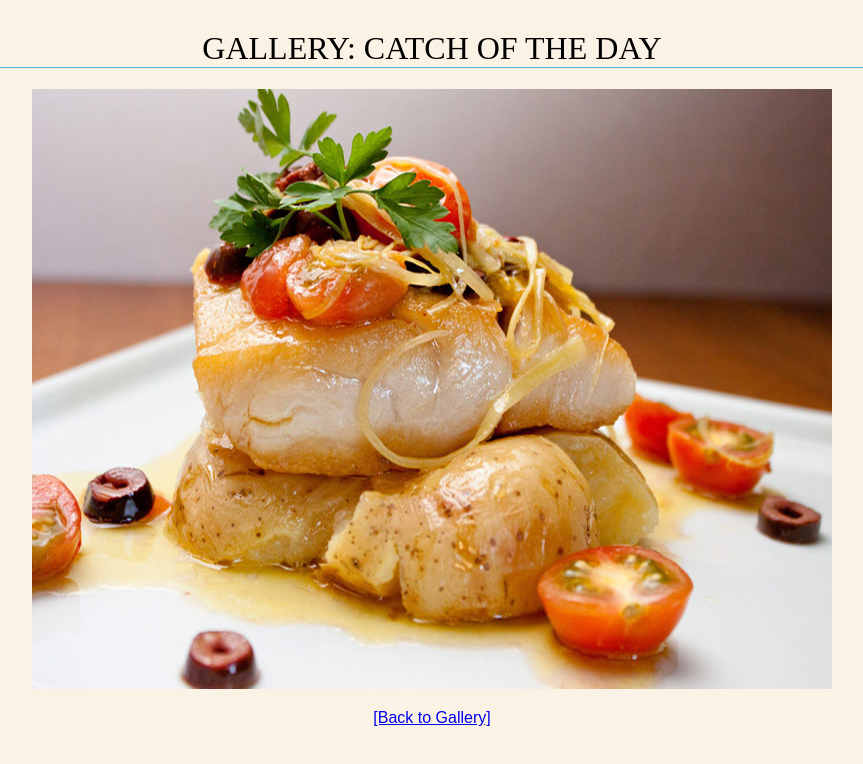
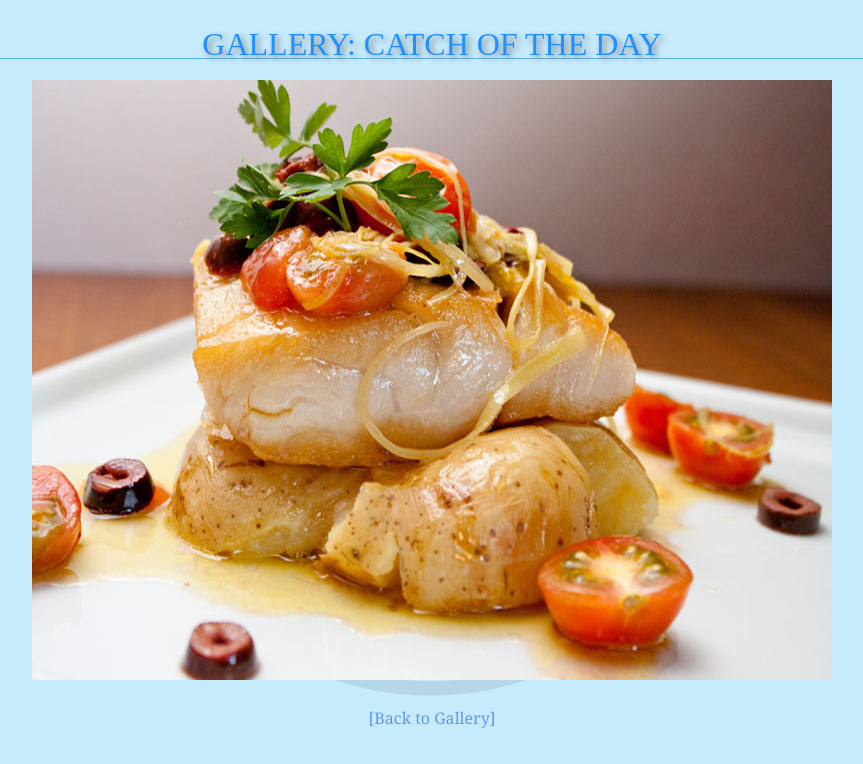
Before and after one commit to naturallyemerson/fid, a plain HTML site: page Bistro/gallery/fish.html in a window 1280 px wide. Shown: the whole page, without its empty margins (208-1071 px from the left). Drawn offline with Linux system fonts and the light colour scheme.

Commit message:
Update fish.html

```diff
--- a/Bistro/gallery/fish.html
+++ b/Bistro/gallery/fish.html
@@ -3,25 +3,7 @@
 <head>
 <meta charset="UTF-8">
 <title>Gallery: Catch of the Day</title>
-<style>
-body {
-  background-color: #faf2e4;
-  margin: 0 10%;
-  font-family: sans-serif;
-  text-align: center;
-  }
-
-h1 {
-  text-align: center;
-  font-family: serif;
-  font-weight: normal;
-  text-transform: uppercase;
-  border-bottom: 1px solid #57b1dc;
-  margin-top: 30px;
-}
-
-</style>
-
+<link rel="stylesheet" href="../bistrostyles.css">
 </head>
 
 <body>
```
